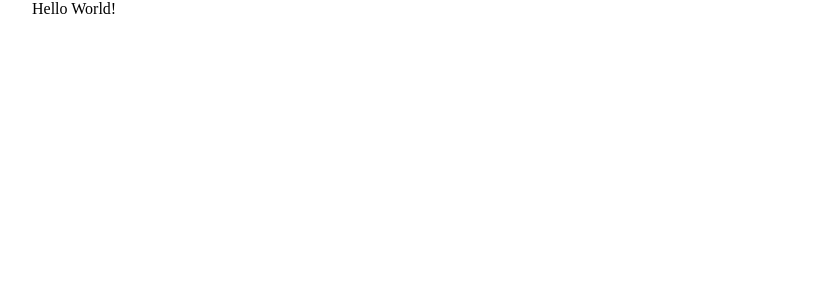
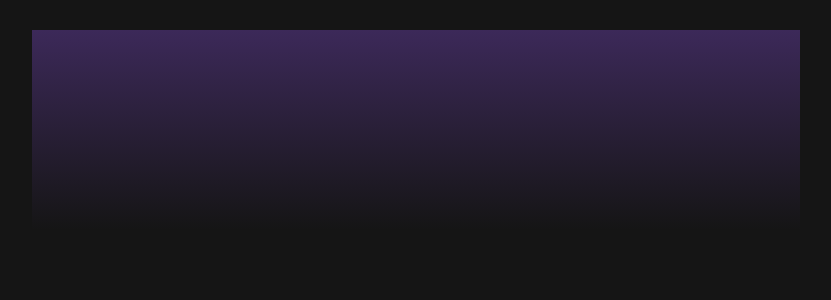
Before and after one commit to longzhang920909/portfolio, a React (Vite) app: page / in a window 1280 px wide. Shown: the top 300 px of the page, without its empty margins (224-1055 px from the left). Built offline with nearby package versions, Linux system fonts and the light colour scheme.

Commit message:
Start particles

```diff
--- a/src/app/app.tsx
+++ b/src/app/app.tsx
@@ -1,14 +1,14 @@
 import {FC} from "react";
 
 import './assets/styles/normalize.scss';
-import { AppContainer } from './resources/styles.ts';
+import {AppContainer, GlobalStyles} from './resources/styles.ts';
+import Banner from "../components/banner";
 
 const App: FC = () => {
   return (
     <AppContainer>
-      <span>
-        Hello World!
-      </span>
+      <GlobalStyles/>
+      <Banner/>
     </AppContainer>
   )
 }
--- a/src/app/resources/styles.ts
+++ b/src/app/resources/styles.ts
@@ -1,6 +1,16 @@
-import styled from "styled-components";
+import styled, {createGlobalStyle} from "styled-components";
+import palette from "../../shared/palette";
 
 export const AppContainer = styled('div')(() => ({
   maxWidth: '768px',
   margin: '0 auto'
-}))
+}));
+
+export const GlobalStyles = createGlobalStyle({
+  body: {
+    background: palette.background.main
+  },
+  '#root': {
+    padding: '30px 0 50px'
+  }
+})
--- /dev/null
+++ b/src/components/banner/banner.tsx
@@ -0,0 +1,23 @@
+import {FC, MouseEventHandler, useRef, useState} from "react";
+import {StyledBannerWrap} from "./resources/styles.ts";
+
+const Banner: FC = () => {
+  const bannerRef = useRef<HTMLDivElement | null>(null);
+
+  const [particles, setParticles] = useState<any[]>([]);
+
+  const handleMouseMove: MouseEventHandler = (e) => {
+    setParticles(state => [...state, {
+      x: e.nativeEvent.offsetX,
+      y: e.nativeEvent.offsetY,
+    }])
+  }
+
+  console.log(particles)
+
+  return (
+    <StyledBannerWrap ref={bannerRef} id={'profile-banner'} onMouseMove={handleMouseMove}></StyledBannerWrap>
+  )
+}
+
+export default Banner
--- /dev/null
+++ b/src/components/banner/index.ts
@@ -0,0 +1 @@
+export {default} from './banner.tsx'
--- /dev/null
+++ b/src/components/banner/resources/styles.ts
@@ -0,0 +1,7 @@
+import styled from "styled-components";
+import palette from "../../../shared/palette";
+
+export const StyledBannerWrap = styled('div')(() => ({
+  background: `linear-gradient(180deg, ${palette.primary.extraDark}, transparent)`,
+  height: '200px'
+}))
--- /dev/null
+++ b/src/components/banner/utils/use-create-star/use-create-star.tsx
@@ -0,0 +1,6 @@
+import {Ref} from "react";
+
+const useCreateStar = () => {
+}
+
+export default useCreateStar
```
Also changed, not shown: src/components/banner/utils/use-create-star/index.ts (added).
